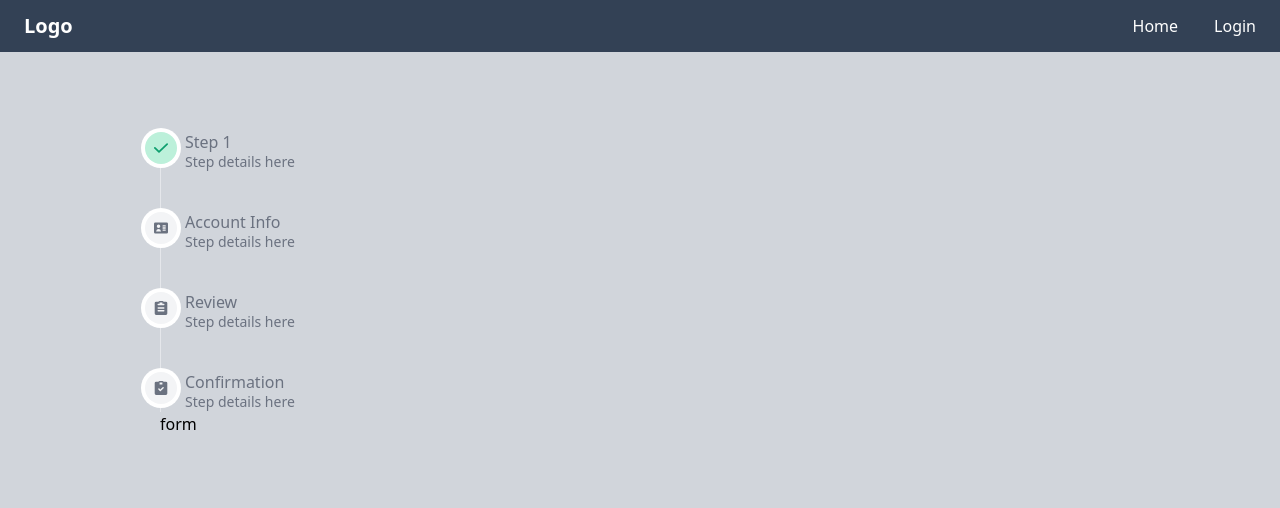
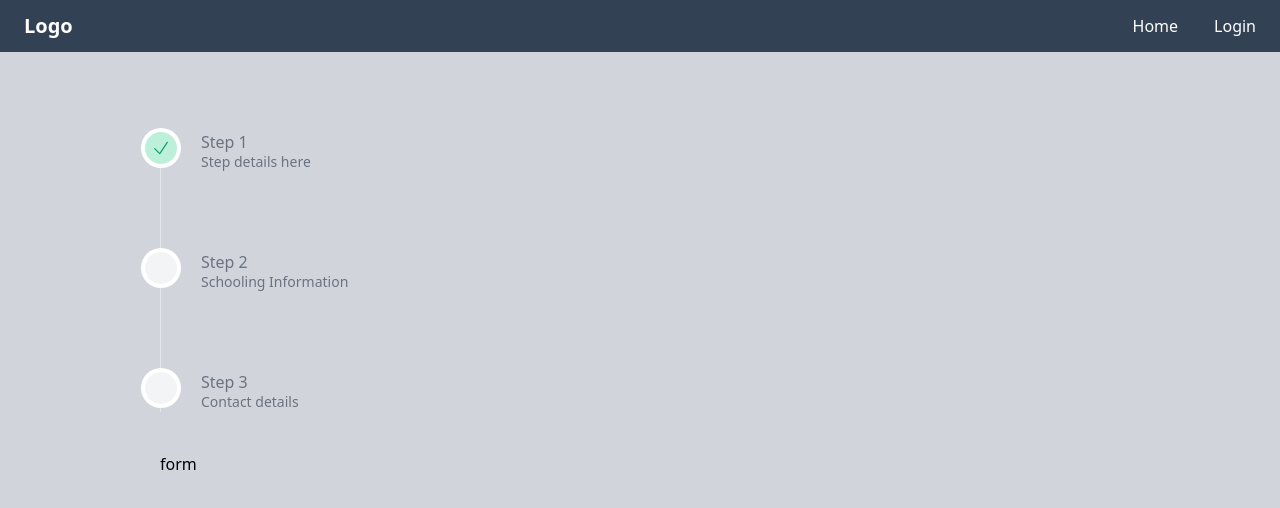
Before and after one commit to wasifalam23/rth-assignment, a JavaScript app in the folder client/: page / in a window 1280 px wide. Shown: the top 508 px of the page. Built offline with nearby package versions, Linux system fonts and the light colour scheme; the HTML template or start-up script is replaced by a standard one.

Commit message:
added stepper ui

```diff
--- a/client/package.json
+++ b/client/package.json
@@ -3,6 +3,7 @@
   "version": "0.1.0",
   "private": true,
   "dependencies": {
+    "@heroicons/react": "^2.0.18",
     "@testing-library/jest-dom": "^5.17.0",
     "@testing-library/react": "^13.4.0",
     "@testing-library/user-event": "^13.5.0",
--- a/client/src/components/Steppter.js
+++ b/client/src/components/Steppter.js
@@ -1,71 +1,28 @@
+import { CheckIcon } from '@heroicons/react/24/solid';
+
 const Steppter = () => {
   return (
     <ol class="relative text-gray-500 border-l border-gray-200 dark:border-gray-700 dark:text-gray-400">
-      <li class="mb-10 ml-6">
+      <li class="mb-20 ml-10">
         <span class="absolute flex items-center justify-center w-8 h-8 bg-green-200 rounded-full -left-4 ring-4 ring-white dark:ring-gray-900 dark:bg-green-900">
-          <svg
-            class="w-3.5 h-3.5 text-green-500 dark:text-green-400"
-            aria-hidden="true"
-            xmlns="http://www.w3.org/2000/svg"
-            fill="none"
-            viewBox="0 0 16 12"
-          >
-            <path
-              stroke="currentColor"
-              stroke-linecap="round"
-              stroke-linejoin="round"
-              stroke-width="2"
-              d="M1 5.917 5.724 10.5 15 1.5"
-            />
-          </svg>
+          <CheckIcon className="w-5 h-5 text-green-500" />
         </span>
         <h3 class="font-medium leading-tight">Step 1</h3>
         <p class="text-sm">Step details here</p>
       </li>
-      <li class="mb-10 ml-6">
+      <li class="mb-20 ml-10">
         <span class="absolute flex items-center justify-center w-8 h-8 bg-gray-100 rounded-full -left-4 ring-4 ring-white dark:ring-gray-900 dark:bg-gray-700">
-          <svg
-            class="w-3.5 h-3.5 text-gray-500 dark:text-gray-400"
-            aria-hidden="true"
-            xmlns="http://www.w3.org/2000/svg"
-            fill="currentColor"
-            viewBox="0 0 20 16"
-          >
-            <path d="M18 0H2a2 2 0 0 0-2 2v12a2 2 0 0 0 2 2h16a2 2 0 0 0 2-2V2a2 2 0 0 0-2-2ZM6.5 3a2.5 2.5 0 1 1 0 5 2.5 2.5 0 0 1 0-5ZM3.014 13.021l.157-.625A3.427 3.427 0 0 1 6.5 9.571a3.426 3.426 0 0 1 3.322 2.805l.159.622-6.967.023ZM16 12h-3a1 1 0 0 1 0-2h3a1 1 0 0 1 0 2Zm0-3h-3a1 1 0 1 1 0-2h3a1 1 0 1 1 0 2Zm0-3h-3a1 1 0 1 1 0-2h3a1 1 0 1 1 0 2Z" />
-          </svg>
+          {/* icon */}
         </span>
-        <h3 class="font-medium leading-tight">Account Info</h3>
-        <p class="text-sm">Step details here</p>
+        <h3 class="font-medium leading-tight">Step 2</h3>
+        <p class="text-sm">Schooling Information</p>
       </li>
-      <li class="mb-10 ml-6">
+      <li class="mb-10 ml-10">
         <span class="absolute flex items-center justify-center w-8 h-8 bg-gray-100 rounded-full -left-4 ring-4 ring-white dark:ring-gray-900 dark:bg-gray-700">
-          <svg
-            class="w-3.5 h-3.5 text-gray-500 dark:text-gray-400"
-            aria-hidden="true"
-            xmlns="http://www.w3.org/2000/svg"
-            fill="currentColor"
-            viewBox="0 0 18 20"
-          >
-            <path d="M16 1h-3.278A1.992 1.992 0 0 0 11 0H7a1.993 1.993 0 0 0-1.722 1H2a2 2 0 0 0-2 2v15a2 2 0 0 0 2 2h14a2 2 0 0 0 2-2V3a2 2 0 0 0-2-2Zm-3 14H5a1 1 0 0 1 0-2h8a1 1 0 0 1 0 2Zm0-4H5a1 1 0 0 1 0-2h8a1 1 0 1 1 0 2Zm0-5H5a1 1 0 0 1 0-2h2V2h4v2h2a1 1 0 1 1 0 2Z" />
-          </svg>
+          {/* icon */}
         </span>
-        <h3 class="font-medium leading-tight">Review</h3>
-        <p class="text-sm">Step details here</p>
-      </li>
-      <li class="ml-6">
-        <span class="absolute flex items-center justify-center w-8 h-8 bg-gray-100 rounded-full -left-4 ring-4 ring-white dark:ring-gray-900 dark:bg-gray-700">
-          <svg
-            class="w-3.5 h-3.5 text-gray-500 dark:text-gray-400"
-            aria-hidden="true"
-            xmlns="http://www.w3.org/2000/svg"
-            fill="currentColor"
-            viewBox="0 0 18 20"
-          >
-            <path d="M16 1h-3.278A1.992 1.992 0 0 0 11 0H7a1.993 1.993 0 0 0-1.722 1H2a2 2 0 0 0-2 2v15a2 2 0 0 0 2 2h14a2 2 0 0 0 2-2V3a2 2 0 0 0-2-2ZM7 2h4v3H7V2Zm5.7 8.289-3.975 3.857a1 1 0 0 1-1.393 0L5.3 12.182a1.002 1.002 0 1 1 1.4-1.436l1.328 1.289 3.28-3.181a1 1 0 1 1 1.392 1.435Z" />
-          </svg>
-        </span>
-        <h3 class="font-medium leading-tight">Confirmation</h3>
-        <p class="text-sm">Step details here</p>
+        <h3 class="font-medium leading-tight">Step 3</h3>
+        <p class="text-sm">Contact details</p>
       </li>
     </ol>
   );
```
Also changed, not shown: 1 other file (tests, documents, lock files or other folders).
